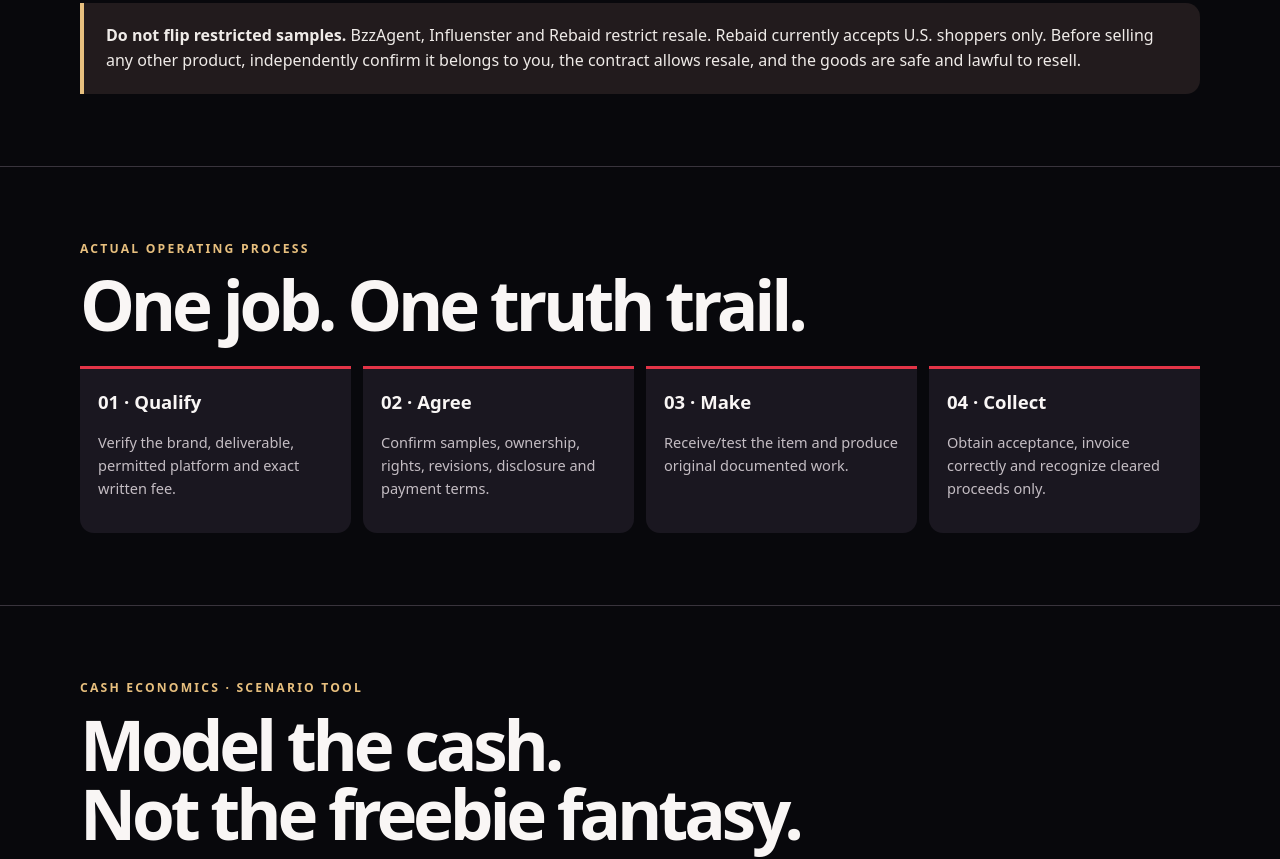
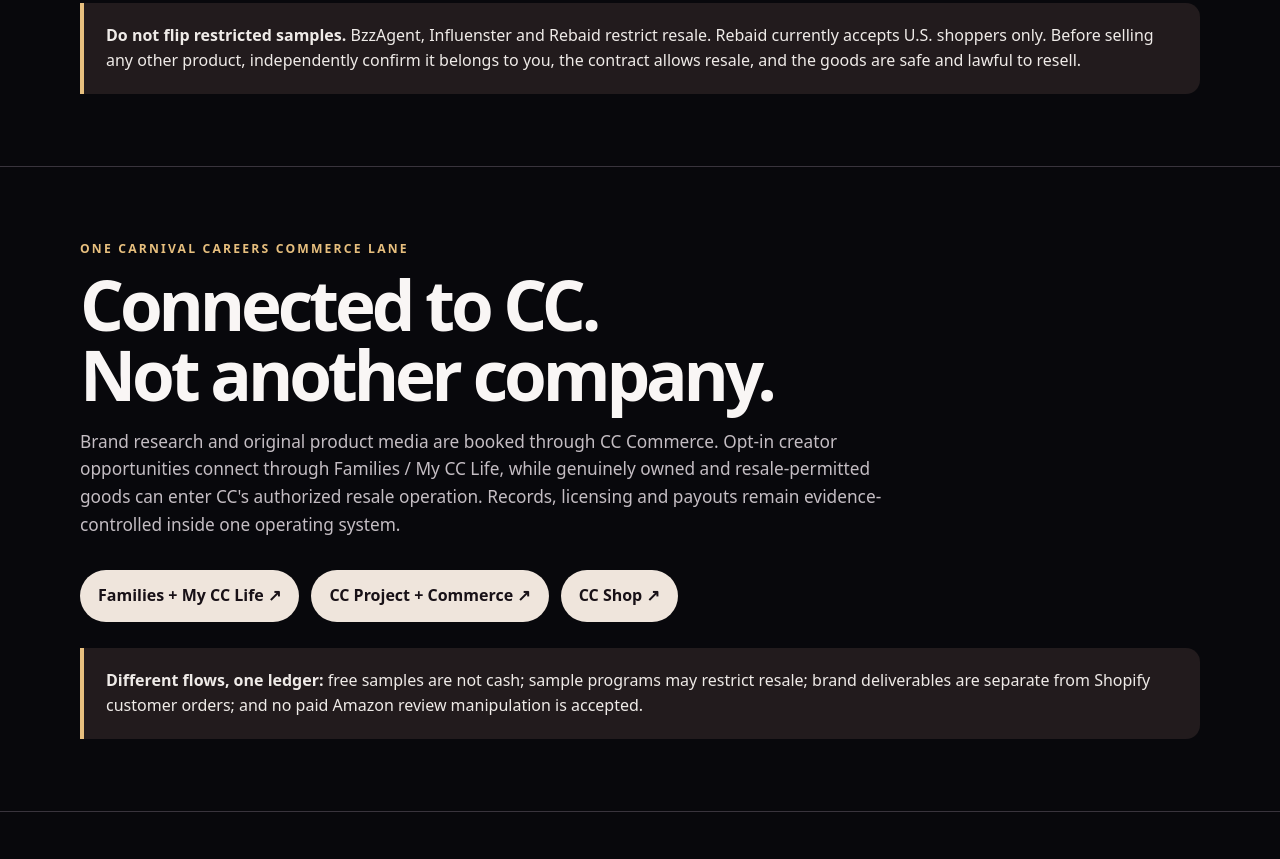
Before and after one commit to familystreetdevelopers-alt/Carnival-careers-site, a website: page product-testing.html in a window 1280 px wide. Shown: the part 2497-3356 px from the top of the page. Drawn offline with Linux system fonts and the light colour scheme.

Commit message:
Merge CC Product Lab with Commerce, Families, and shared operations

```diff
--- a/product-testing.html
+++ b/product-testing.html
@@ -61,6 +61,7 @@ footer{padding:32px 0 65px;color:#a5a0aa;border-top:1px solid var(--line)}
 <div class="buttons"><a class="btn ghost" href="/my-cc-life.html">Open My CC Life ↗</a><a class="btn" href="mailto:familystreetdevelopers@gmail.com?subject=CC%20Product%20Lab%20%E2%80%94%20Creator%20Interest&amp;body=City%3A%0AContent%20capabilities%3A%0AGeneral%20product%20categories%3A">Contact CC about creator work ↗</a></div>
 <div class="notice"><strong>Do not flip restricted samples.</strong> BzzAgent, Influenster and Rebaid restrict resale. Rebaid currently accepts U.S. shoppers only. Before selling any other product, independently confirm it belongs to you, the contract allows resale, and the goods are safe and lawful to resell.</div>
 </div></section>
+<section id="cc-merged-commerce"><div class="wrap"><div class="eyebrow">One Carnival Careers Commerce lane</div><h2>Connected to CC.<br>Not another company.</h2><p class="sub">Brand research and original product media are booked through CC Commerce. Opt-in creator opportunities connect through Families / My CC Life, while genuinely owned and resale-permitted goods can enter CC's authorized resale operation. Records, licensing and payouts remain evidence-controlled inside one operating system.</p><div class="buttons"><a class="btn ghost" href="/my-cc-life.html">Families + My CC Life ↗</a><a class="btn ghost" href="/#project">CC Project + Commerce ↗</a><a class="btn ghost" href="https://wase0y-fi.myshopify.com/" target="_blank" rel="noopener noreferrer">CC Shop ↗</a></div><div class="notice"><strong>Different flows, one ledger:</strong> free samples are not cash; sample programs may restrict resale; brand deliverables are separate from Shopify customer orders; and no paid Amazon review manipulation is accepted.</div></div></section>
 <section id="workflow"><div class="wrap"><div class="eyebrow">Actual operating process</div><h2>One job. One truth trail.</h2>
 <div class="steps"><div class="step"><strong>01 · Qualify</strong><p>Verify the brand, deliverable, permitted platform and exact written fee.</p></div><div class="step"><strong>02 · Agree</strong><p>Confirm samples, ownership, rights, revisions, disclosure and payment terms.</p></div><div class="step"><strong>03 · Make</strong><p>Receive/test the item and produce original documented work.</p></div><div class="step"><strong>04 · Collect</strong><p>Obtain acceptance, invoice correctly and recognize cleared proceeds only.</p></div></div>
 </div></section>
```
